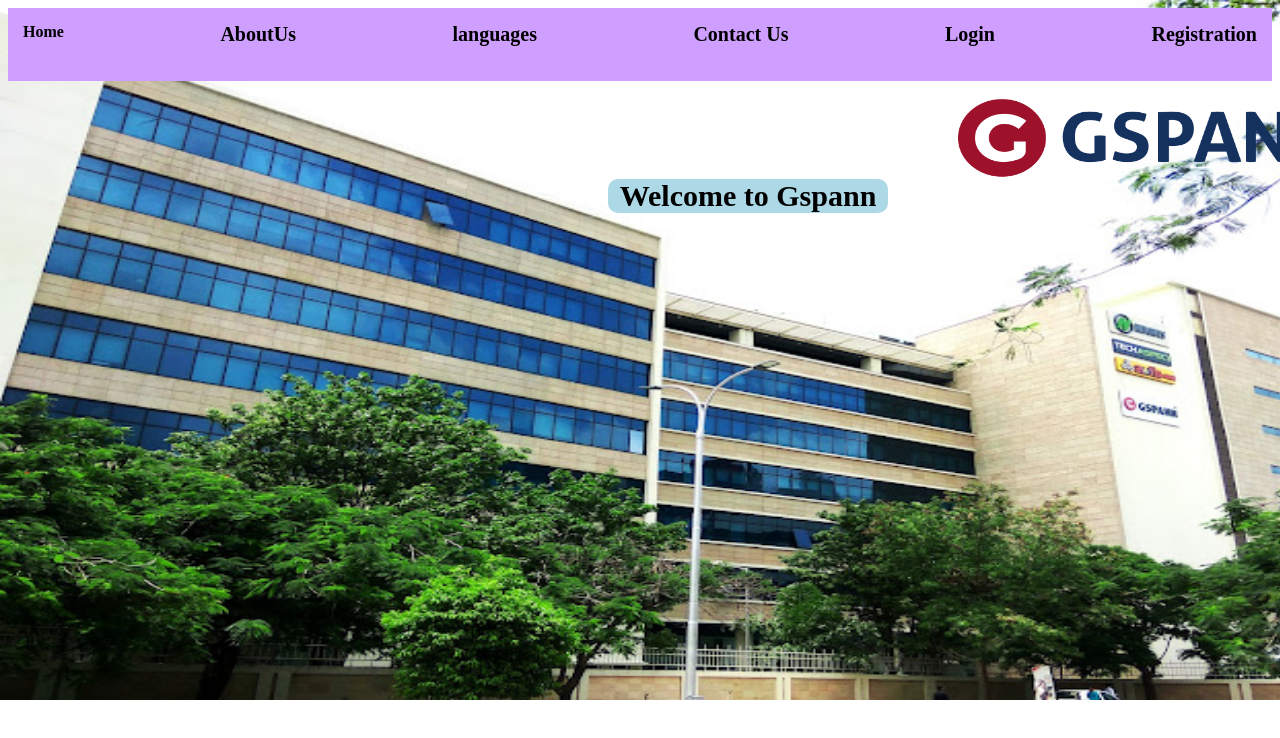
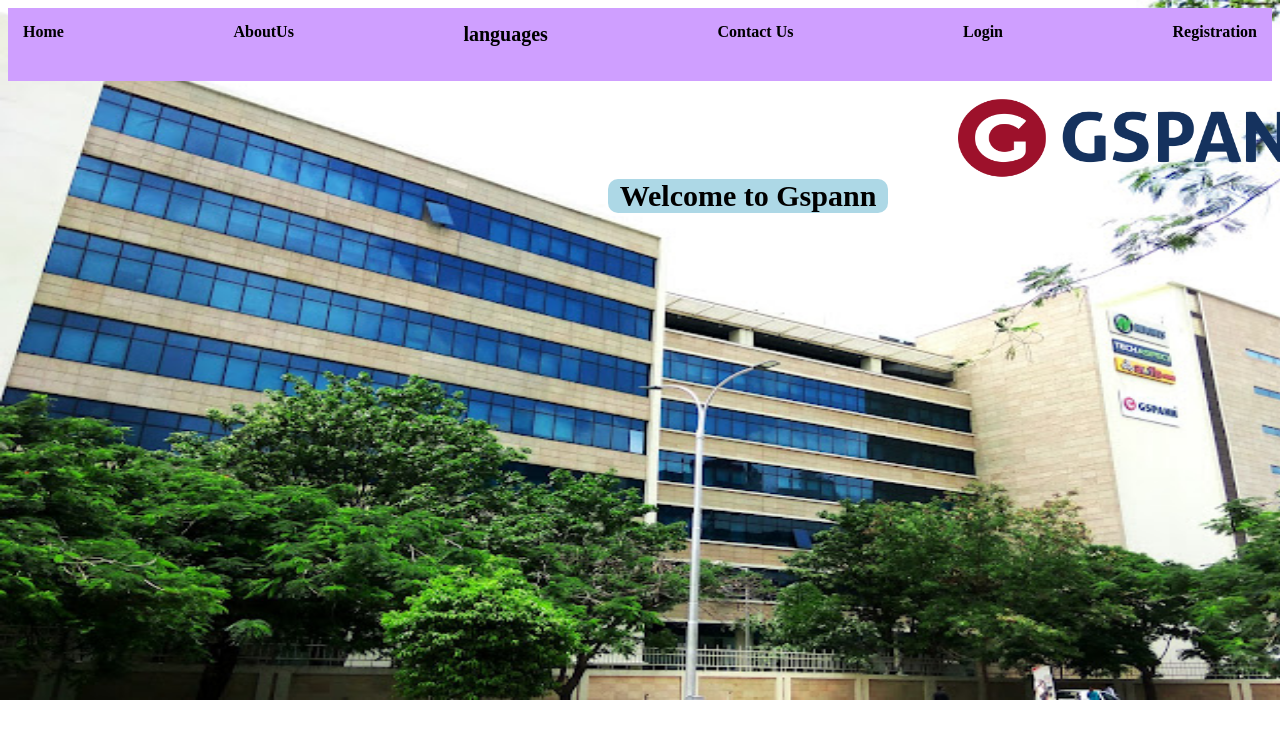
Before and after one commit to PedadaSaikiran/PedadaSaikiran.github.io, a plain HTML site: page index.html in a window 1280 px wide. Shown: the top 738 px of the page. Drawn offline with Linux system fonts and the light colour scheme.

Commit message:
Update Web.css

```diff
--- a/Web.css
+++ b/Web.css
@@ -20,9 +20,6 @@
 }
 #log{
 	margin-left:950px;
-}
-.h{
-	font-size:20px;
 }
 #three ul li{
 	display:none;
```
